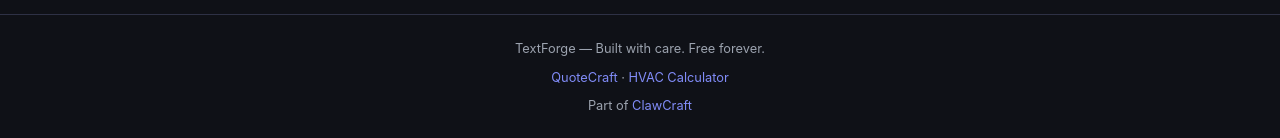
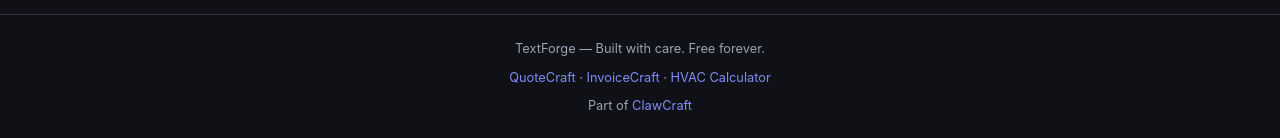
Before and after one commit to austinkc91/text-tools, a plain HTML site: page index.html in a window 1280 px wide. Shown: the part 1724-1862 px from the top of the page. Drawn offline with Linux system fonts and the light colour scheme.

Commit message:
Add InvoiceCraft cross-link to footer

```diff
--- a/index.html
+++ b/index.html
@@ -373,6 +373,7 @@
             <p>TextForge — Built with care. Free forever.</p>
             <p style="margin-top: 8px;">
                 <a href="https://austinkc91.github.io/quotecraft/">QuoteCraft</a> &middot;
+                <a href="https://austinkc91.github.io/invoicecraft/">InvoiceCraft</a> &middot;
                 <a href="https://austinkc91.github.io/hvac-load-calculator/">HVAC Calculator</a>
             </p>
             <p style="margin-top: 8px;">
```
